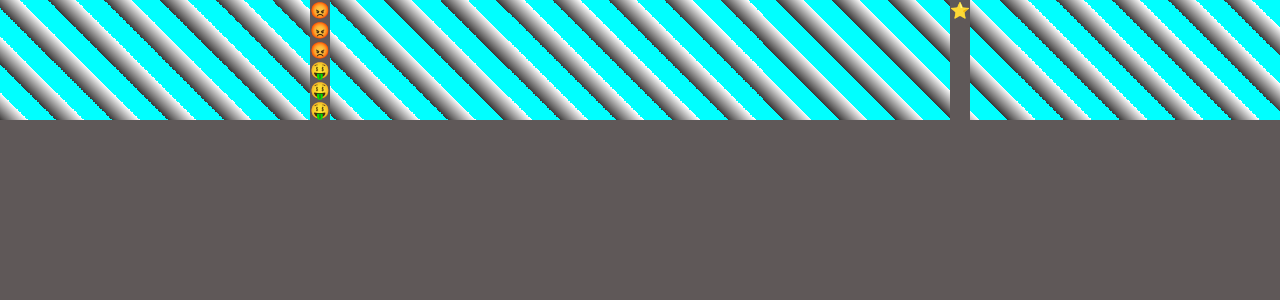
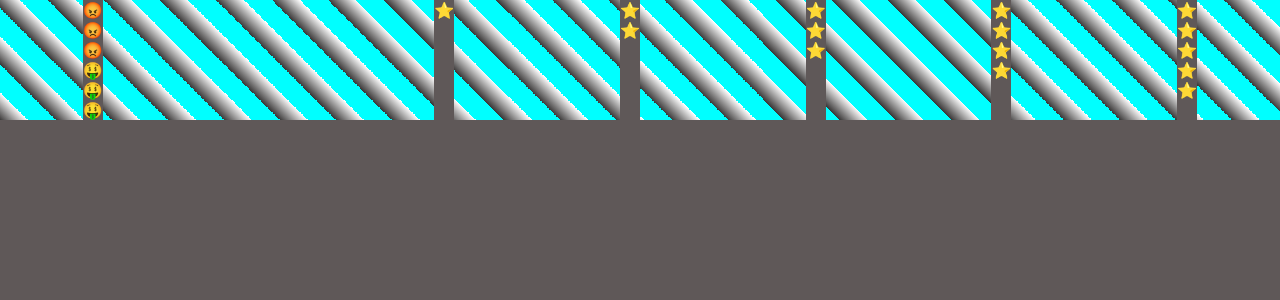
Before and after one commit to DanielLinker/Star_Rating, a React (Create React App) app: page / in a window 1280 px wide. Shown: the top 300 px of the page. Built offline with nearby package versions, Linux system fonts and the light colour scheme.

Commit message:
Finish Star

```diff
--- a/src/App.css
+++ b/src/App.css
@@ -15,3 +15,7 @@
           white 2%, cyan 2%,
           cyan 4%, white 4%);
 }
+
+.star{
+    display: block;
+}
--- a/src/App.tsx
+++ b/src/App.tsx
@@ -3,15 +3,21 @@ import './App.css';
 import Smiles from "./components/Smiles_Directory/Smyles";
 import {Rating} from "./components/Rating_Directory/Rating";
 
-//function declaration
+
 function App (){
-    //Gibt was aus wichtig
 
-    //Gibt zurück 🖕
+
+     //🖕
+    console.log("Raiting Ausgabe App")
   return (
     <div className='position'>
       <Smiles/>
-      <Rating/>
+      <Rating value={0}/>
+      <Rating value={1}/>
+      <Rating value={2}/>
+      <Rating value={3}/>
+      <Rating value={4}/>
+      <Rating value={5}/>
     </div>
   );
 }
--- a/src/components/Rating_Directory/Rating.tsx
+++ b/src/components/Rating_Directory/Rating.tsx
@@ -1,13 +1,76 @@
 import React from "react";
 
-export function Rating() {
-    return (
-        <>
-            <Star/>
-        </>
-    )
+export function Rating(props: any) {
+    console.log("Raiting ausgabe")
+    if(props.value === 1){
+        return (
+            <div>
+                <Star selected={true}/>
+                <Star selected={false}/>
+                <Star selected={false}/>
+                <Star selected={false}/>
+                <Star selected={false}/>
+            </div>
+        );
+    }else if( props.value === 2){
+        return (
+            <div>
+                <Star selected={true}/>
+                <Star selected={true}/>
+                <Star selected={false}/>
+                <Star selected={false}/>
+                <Star selected={false}/>
+            </div>
+        );
+    }else if( props.value === 3){
+        return (
+            <div>
+                <Star selected={true}/>
+                <Star selected={true}/>
+                <Star selected={true}/>
+                <Star selected={false}/>
+                <Star selected={false}/>
+            </div>
+        );
+    }else if( props.value === 4){
+        return (
+            <div>
+                <Star selected={true}/>
+                <Star selected={true}/>
+                <Star selected={true}/>
+                <Star selected={true}/>
+                <Star selected={false}/>
+            </div>
+        );
+    }else if (props.value === 5){
+        return (
+            <div>
+                <Star selected={true}/>
+                <Star selected={true}/>
+                <Star selected={true}/>
+                <Star selected={true}/>
+                <Star selected={true}/>
+            </div>
+        );
+    }else {
+        return (
+            <div>
+                <Star selected={false}/>
+                <Star selected={false}/>
+                <Star selected={false}/>
+                <Star selected={false}/>
+                <Star selected={false}/>
+            </div>
+        );
+    }
+
 }
 
-function Star() {
-    return <div>⭐️</div>;
+function Star(props: any) {
+    console.log("Star start")
+    if (props.selected == true) {
+        return <span className='star'><b>⭐️</b></span>
+    }else {
+        return <span className='star'> </span>
+    }
 }
--- a/src/components/Smiles_Directory/Smyles.tsx
+++ b/src/components/Smiles_Directory/Smyles.tsx
@@ -26,7 +26,6 @@ function SmilesTongueShower (){
             <div>🤑</div>
             <div>🤑</div>
             <div>🤑</div>
-
         </div>
     );
 }
```
